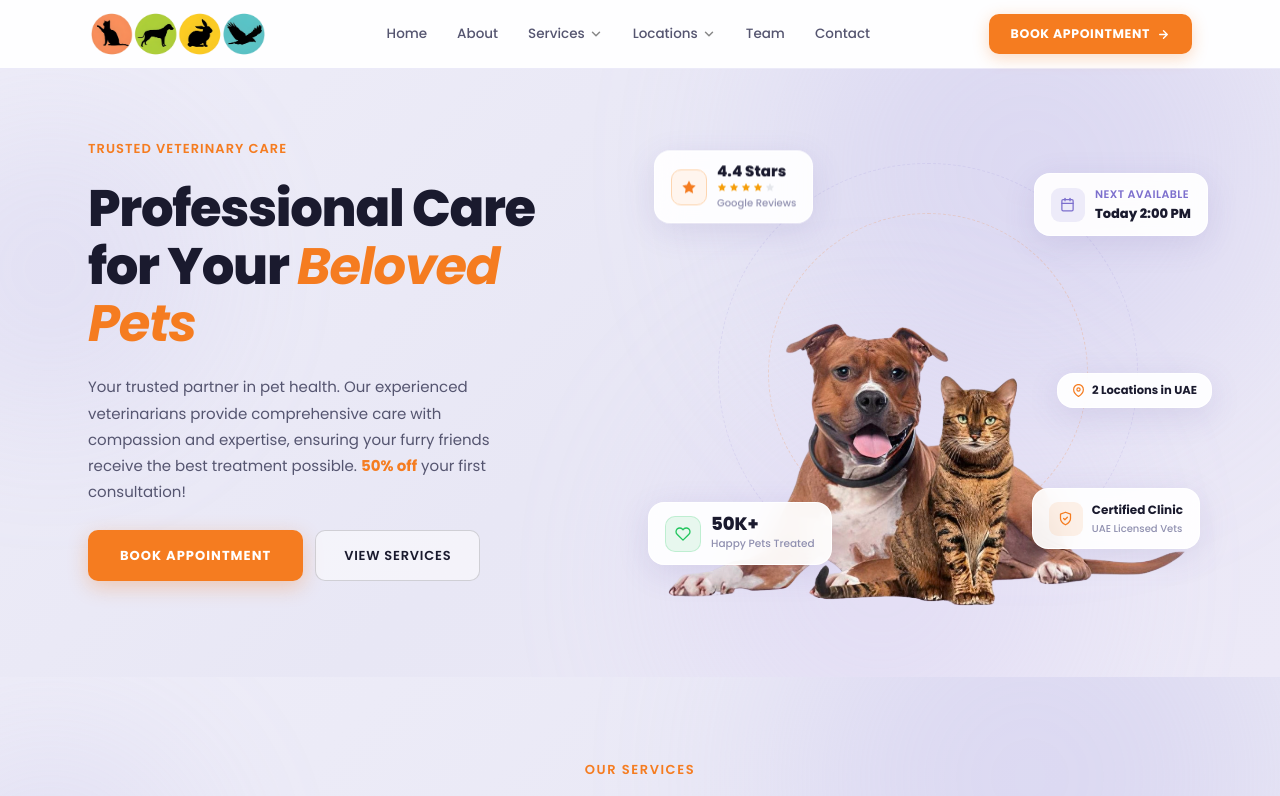
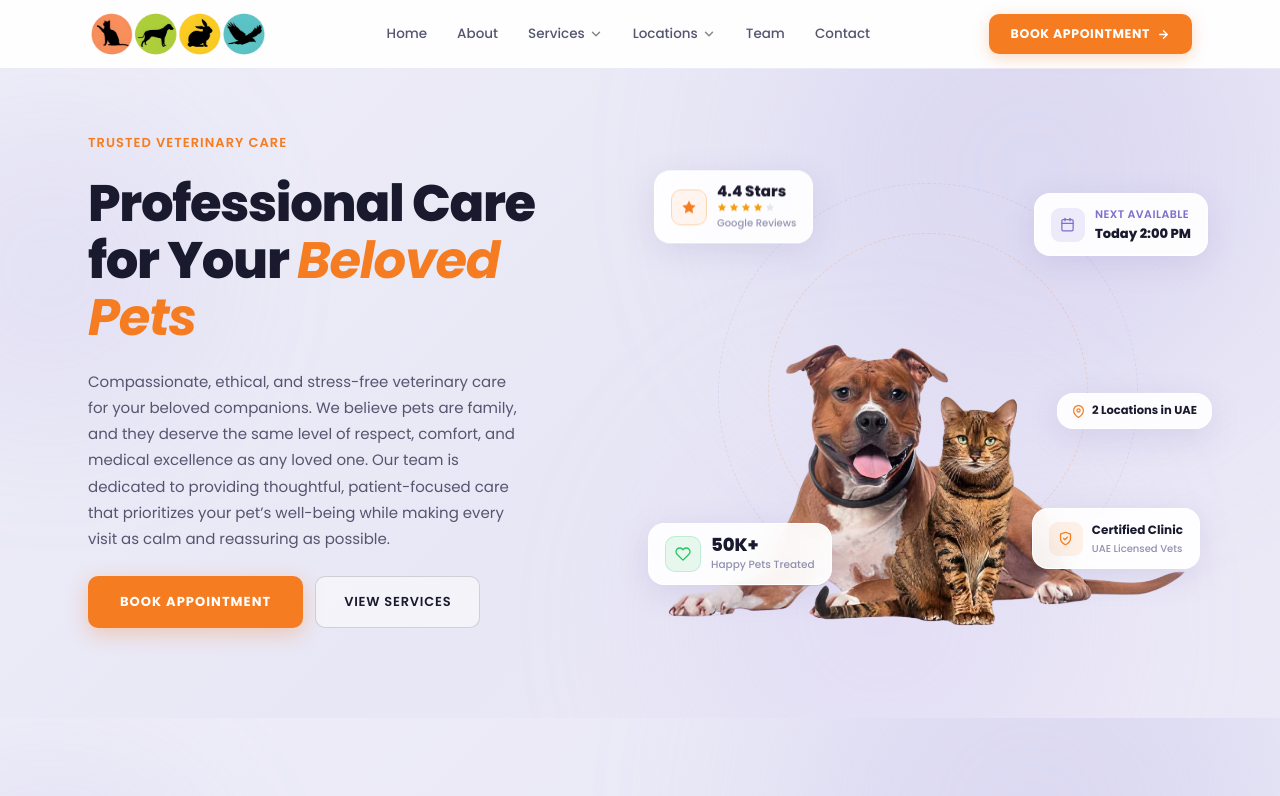
Before and after one commit to syedalihassanmehdi/pawsandclaws, a Next.js app: page / in a window 1280 px wide. Shown: the top 796 px of the page. Built offline with nearby package versions, Linux system fonts and the light colour scheme.

Commit message:
add some

```diff
--- a/components/home/herosection.tsx
+++ b/components/home/herosection.tsx
@@ -140,8 +140,7 @@ export default function Hero() {
               <span style={{ color:"#f57c20", fontStyle:"italic" }}>Beloved Pets</span>
             </h1>
             <p style={{ fontFamily:"'Poppins',sans-serif", fontSize:15, color:"#555570", lineHeight:1.75, margin:0, maxWidth:440, fontWeight:400 }}>
-              Your trusted partner in pet health. Our experienced veterinarians provide comprehensive care with compassion and expertise, ensuring your furry friends receive the best treatment possible.{" "}
-              <span style={{ color:"#f57c20", fontWeight:700 }}>50% off</span> your first consultation!
+            Compassionate, ethical, and stress-free veterinary care for your beloved companions. We believe pets are family, and they deserve the same level of respect, comfort, and medical excellence as any loved one. Our team is dedicated to providing thoughtful, patient-focused care that prioritizes your pet’s well-being while making every visit as calm and reassuring as possible.
             </p>
 
             {/* ── Buttons ── */}
--- a/components/ui/Ctasection.tsx
+++ b/components/ui/Ctasection.tsx
@@ -188,7 +188,7 @@ export default function CTASection() {
             lineHeight: 1.1,
             letterSpacing: "-0.02em",
           }}>
-            Get 50%<br />discount
+            Schedule Your<br />Pet's Health Check
           </h2>
 
           <p style={{
@@ -200,11 +200,11 @@ export default function CTASection() {
             maxWidth: 400,
             fontWeight: 400,
           }}>
-            Register now and get a discount on your first visit with our expert veterinary team.
+            Keep your companion happy and healthy. Book a professional veterinary checkup and get personalized care for your pet.
           </p>
 
-          <Link href="/register" className="cta-btn-dark">
-            Get a Discount
+          <Link href="/contact" className="cta-btn-dark">
+            Book Now
             <svg width="14" height="14" viewBox="0 0 24 24" fill="none" stroke="white" strokeWidth="2.5" strokeLinecap="round" strokeLinejoin="round">
               <path d="M5 12h14M12 5l7 7-7 7"/>
             </svg>
```
